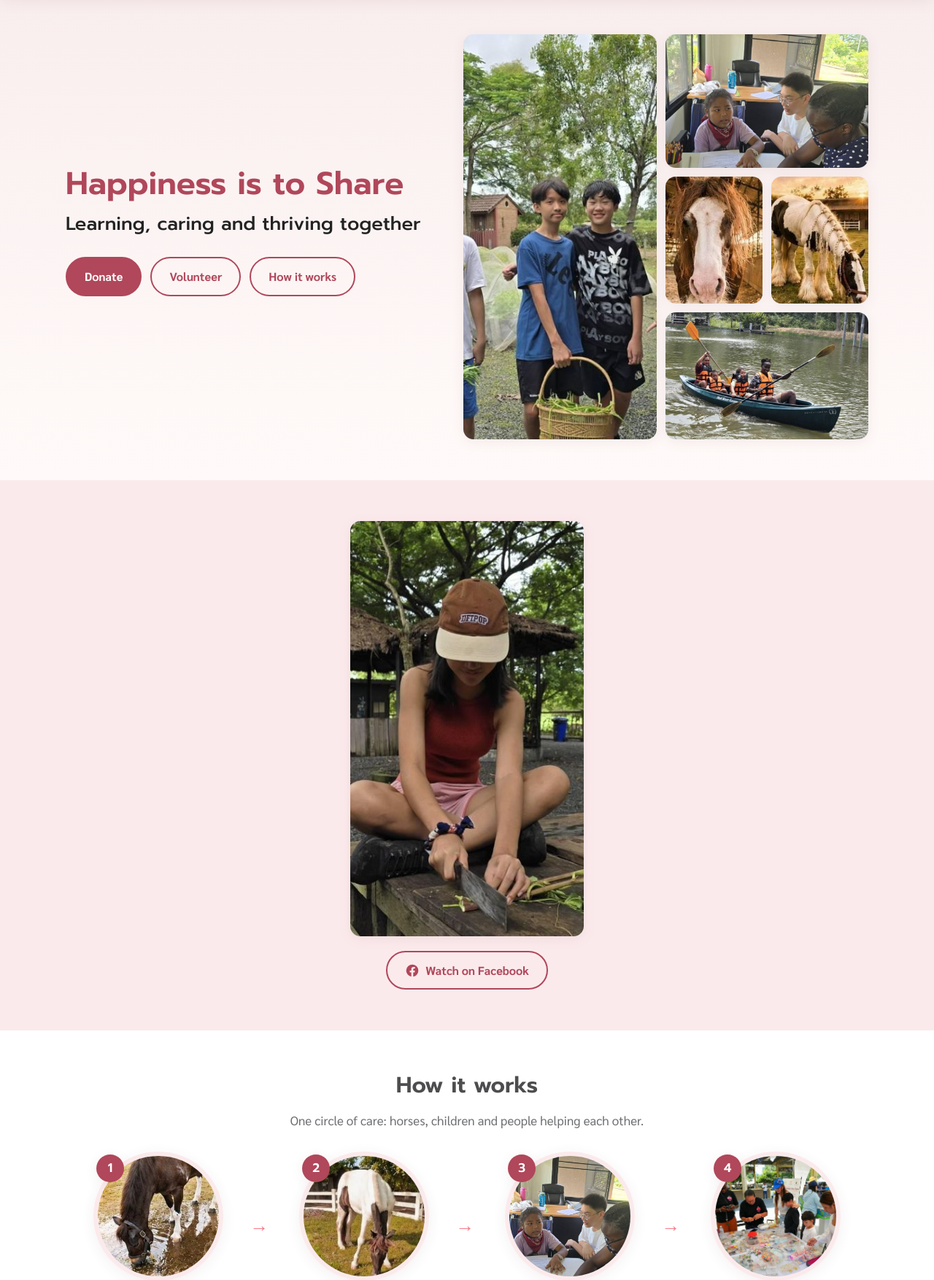
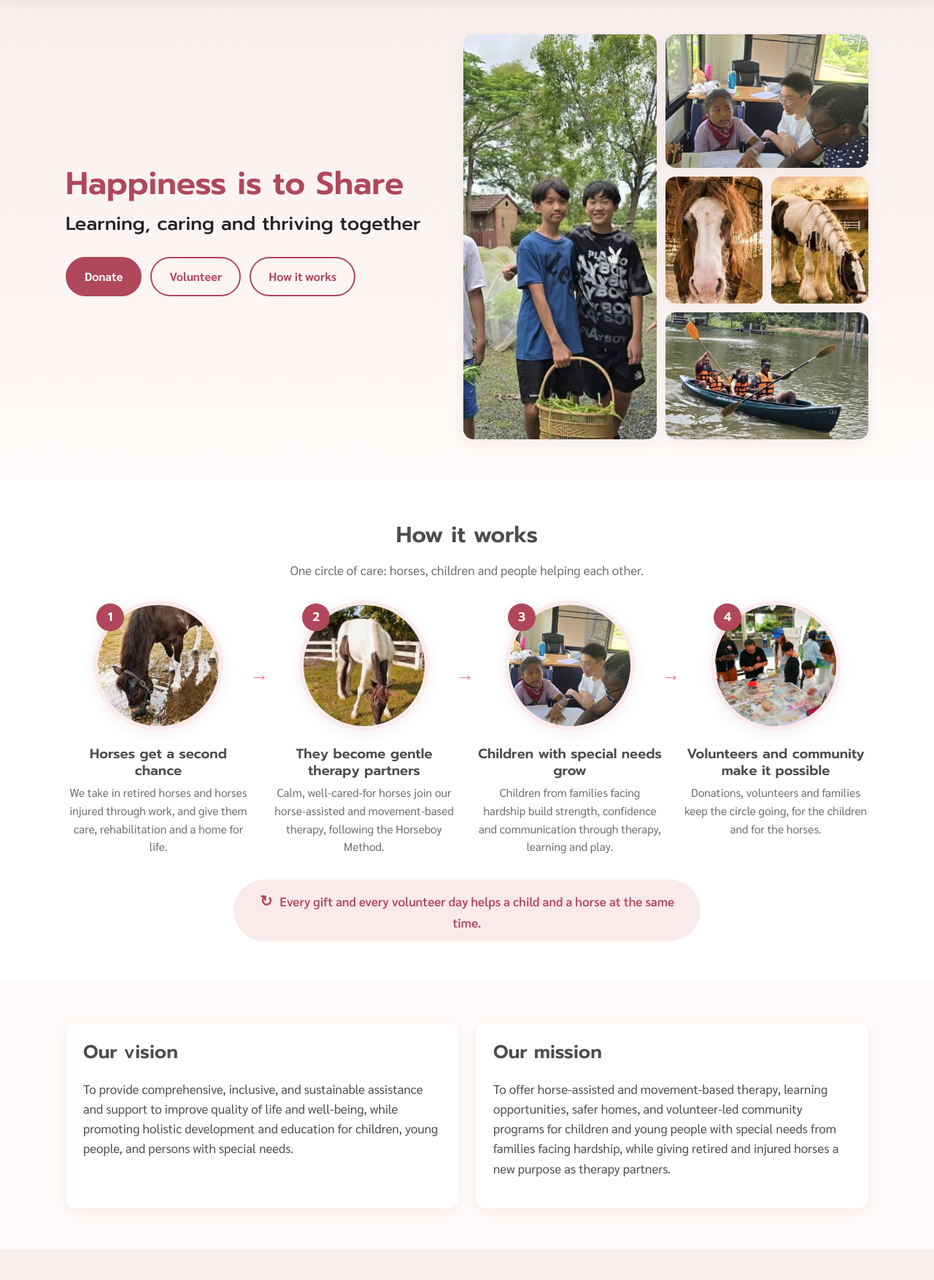
Before and after one commit to apinyacode/FarmDeApp, a Flask app: page / in a window 1280 px wide. Shown: the part 75-1829 px from the top of the page at 73% size. Run offline with Flask 3, Linux system fonts and the light colour scheme.

Commit message:
Home page: remove the video section completely
Removes the 'See us in action' section (picture, Watch on Facebook link,
hidden heading/text), its site.json entry, styles, tests, README notes
and the video text groups from app.load_site().

Co-Authored-By: Claude Opus 5.5 <noreply@anthropic.com>
Claude-Session: https://claude.ai/code/session_01AaPRwojYiVyxCgWuJqAKQj

```diff
--- a/app.py
+++ b/app.py
@@ -48,10 +48,8 @@ def load_json(name):
 
 # Home page text groups that the wording editor can resize, recolour or hide.
 TEXT_GROUPS = {"headline", "headline_sub", "tagline", "story_title", "story_intro",
-               "step_title", "step_text", "story_loop", "cards", "angels_intro",
-               "video_title", "video_text"}
-HIDEABLE = (TEXT_GROUPS - {"headline"}) | {"section_story", "section_cards", "section_angels",
-                                           "section_video"}
+               "step_title", "step_text", "story_loop", "cards", "angels_intro"}
+HIDEABLE = (TEXT_GROUPS - {"headline"}) | {"section_story", "section_cards", "section_angels"}
 HEX_COLOR = re.compile(r"^#[0-9a-fA-F]{6}$")
 
 
--- a/data/site.json
+++ b/data/site.json
@@ -244,20 +244,10 @@
     "headline": 0.9
   },
   "hidden": [
-    "tagline",
-    "video_title",
-    "video_text"
+    "tagline"
   ],
   "text_colors": {
     "headline": "#b0475a",
     "headline_sub": "#222222"
-  },
-  "video": {
-    "title": "See us in action",
-    "text": "Watch a short video from Farm de Lek, and follow our Facebook page for more stories from the children, volunteers and horses.",
-    "image": "volunteer/gardening.jpg",
-    "image_alt": "A moment from Farm de Lek",
-    "vertical": true,
-    "url": "https://www.facebook.com/reel/1612629857100248"
   }
 }
--- a/static/css/style.css
+++ b/static/css/style.css
@@ -323,20 +323,3 @@ section[id], article[id] { scroll-margin-top: 84px; }
 .story-loop { color: var(--fc-story_loop, var(--rose)); }
 .mission-grid .card p { color: var(--fc-cards, var(--ink)); }
 .angels-intro { color: var(--fc-angels_intro, var(--muted)); }
-
-/* Home page: "See us in action" still picture (links to the Facebook Reel) */
-.video-section { background: var(--pink-soft); }
-.video-grid { display: flex; gap: 48px; align-items: center; justify-content: center; }
-.video-text { max-width: 460px; }
-/* Picture only (heading and text hidden): centre it with the button underneath */
-.video-grid.solo { flex-direction: column; gap: 20px; }
-.video-grid.solo .video-text { text-align: center; }
-.video-grid.solo .video-text p { margin: 0; }
-.video-frame { flex: 0 0 auto; width: min(560px, 100%); aspect-ratio: 16 / 9; border-radius: var(--radius); overflow: hidden; box-shadow: var(--shadow); background: var(--sand); }
-.video-frame img { width: 100%; height: 100%; object-fit: cover; display: block; }
-.video-frame.vertical { width: min(320px, 100%); aspect-ratio: 9 / 16; }
-.video-text h2 { margin: 0 0 10px; font-size: calc(1.9rem * var(--fs-video_title, 1)); color: var(--fc-video_title, var(--ink)); }
-.video-text p { font-size: calc(1.1rem * var(--fs-video_text, 1)); color: var(--fc-video_text, var(--muted)); }
-@media (max-width: 760px) {
-  .video-grid { flex-direction: column; text-align: center; gap: 24px; }
-}
--- a/templates/index.html
+++ b/templates/index.html
@@ -33,24 +33,6 @@
     </div>
   </div>
 </section>
-
-{% if site.video and site.video.image and 'section_video' not in hidden %}
-{% set v = site.video %}
-<section class="section video-section" id="video">
-  <div class="container video-grid{% if 'video_title' in hidden and 'video_text' in hidden %} solo{% endif %}">
-    <div class="video-frame{% if v.vertical %} vertical{% endif %}">
-      <img src="{{ url_for('static', filename='img/' ~ v.image) }}" alt="{{ v.image_alt }}" loading="lazy">
-    </div>
-    <div class="video-text">
-      {% if 'video_title' not in hidden %}<h2>{{ v.title }}</h2>{% endif %}
-      {% if 'video_text' not in hidden %}<p>{{ v.text }}</p>{% endif %}
-      {% if v.url %}<p><a class="btn btn-outline fb-btn" href="{{ v.url }}" target="_blank" rel="noopener">
-        <svg class="fb-icon" viewBox="0 0 24 24" width="20" height="20" aria-hidden="true"><path fill="currentColor" d="M22 12a10 10 0 1 0-11.56 9.88v-6.99H7.9V12h2.54V9.8c0-2.5 1.49-3.89 3.78-3.89 1.09 0 2.24.2 2.24.2v2.46h-1.26c-1.24 0-1.63.77-1.63 1.56V12h2.78l-.44 2.89h-2.34v6.99A10 10 0 0 0 22 12z"/></svg>
-        Watch on Facebook</a></p>{% endif %}
-    </div>
-  </div>
-</section>
-{% endif %}
 
 {% if 'section_story' not in hidden %}
 <section class="section story" id="how-it-works">
```
Also changed, not shown: tests/test_app.py (+0 -21 lines), README.md.
